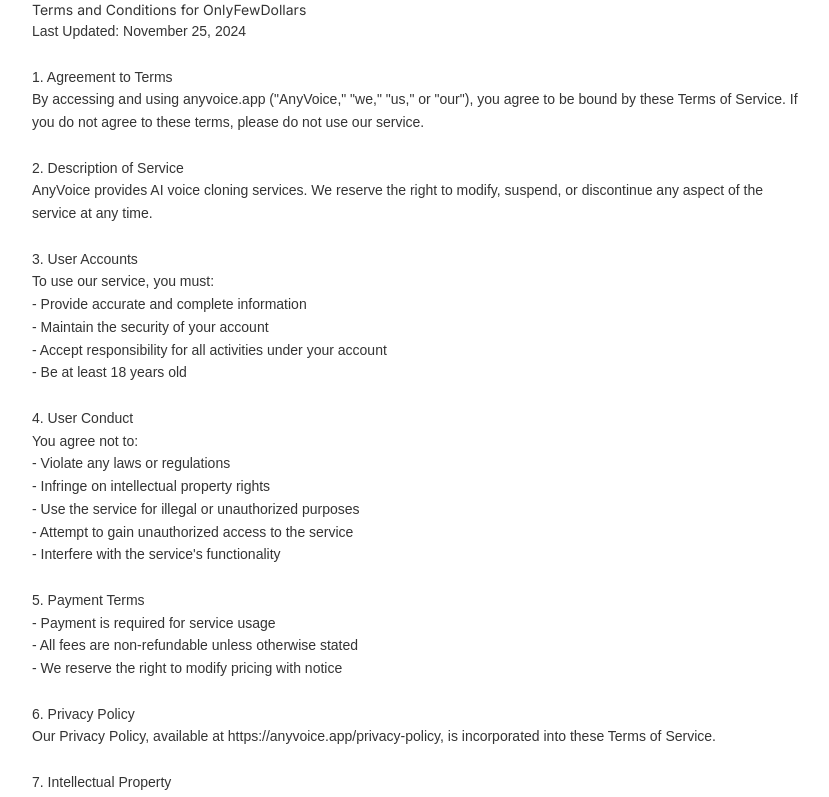
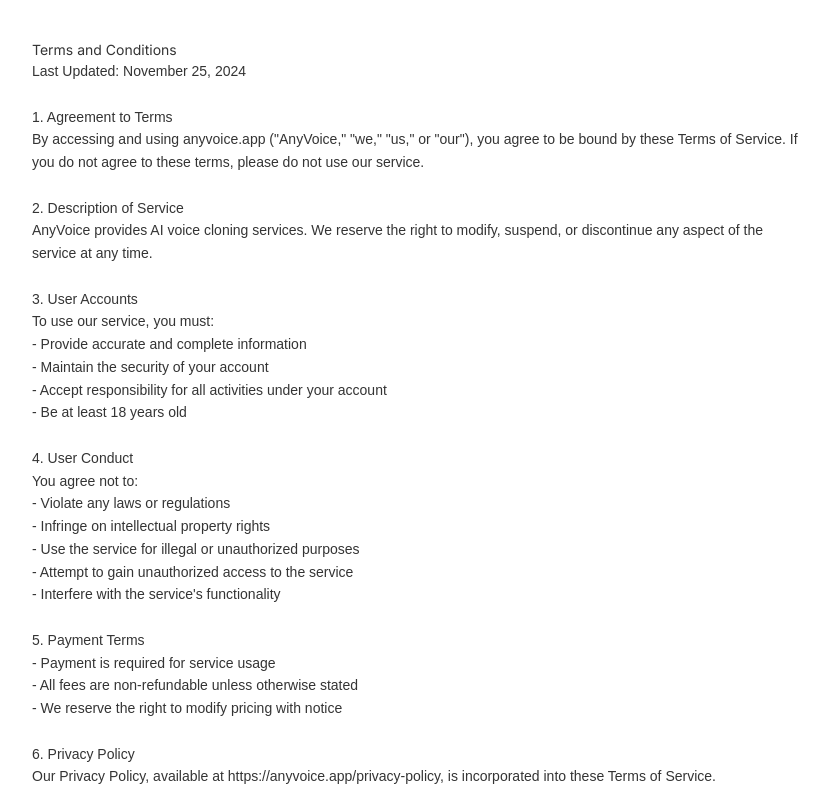
Before and after one commit to volukren/anyvoice, a Next.js app: page /tos in a window 1280 px wide. Shown: the top 797 px of the page, without its empty margins (224-1053 px from the left). Built offline with nearby package versions, Linux system fonts and the light colour scheme; no server answers.

Commit message:
fix: privacy policy & tos

```diff
--- a/app/privacy-policy/page.tsx
+++ b/app/privacy-policy/page.tsx
@@ -1,10 +1,24 @@
 export const metadata = {
-  title: `Privacy Policy | ${process.env.NEXT_PUBLIC_APP_NAME}`,
+  title: `Privacy Policy | AnyVoice`,
 };
+
+// I need your help to write a simple privacy policy for my website. Here is some context:
+//   - Website: https://anyvoice.app
+//   - Name: AnyVoice
+// - Description: AI voice cloning tool
+// - User data collected: Email and payment information
+// - Non-personal data collected: web cookies
+// - Purpose of data collection: Order processing
+// - Data sharing: No data is shared with third parties
+// - Children's privacy: we do not collect any data from children
+// - Updates to the Privacy Policy: users will be updated by email
+// - Contact information: hi@anyvoice.app
+//
+// Please write a simple privacy policy for my site. Add the current date. Do not add or explain your reasoning. Answer:
 
 export default function PrivacyPolicyPage() {
   return (
-    <div className="max-w-3xl mx-auto my-10 ">
+    <div className="max-w-3xl mx-auto my-10">
       <h1 className="text-xl font-bold">Privacy Policy</h1>
       <pre
         className="leading-relaxed whitespace-pre-wrap"
--- a/app/tos/page.tsx
+++ b/app/tos/page.tsx
@@ -2,10 +2,23 @@
   title: `Terms and Conditions | AnyVoice`,
 };
 
+// I need your help to write a simple Terms & Services for my website. Here is some context:
+//   - Website: https://anyvoice.app
+//   - Name: AnyVoice
+// - Contact information: hi@anyvoice.app
+// - Description: AI Voice cloning tool
+// - User data collected: email address and payment information
+// - Non-personal data collection: web cookies
+// - Link to privacy policy: https://anyvoice.app/privacy-policy
+//   - Governing law: Singapore
+// - Updates to the Terms: users will be updated by email
+//
+// Please write a simple Terms & Services for my site. Add the current date. Do not add or explain your reasoning. Answer:
+
 export default async function TOSPage() {
   return (
-    <div className="max-w-3xl mx-auto">
-      <h1 className="title">Terms and Conditions for OnlyFewDollars</h1>
+    <div className="max-w-3xl mx-auto my-10">
+      <h1 className="title">Terms and Conditions</h1>
       <pre
         className="leading-relaxed whitespace-pre-wrap"
         style={{ fontFamily: "sans-serif" }}
```
